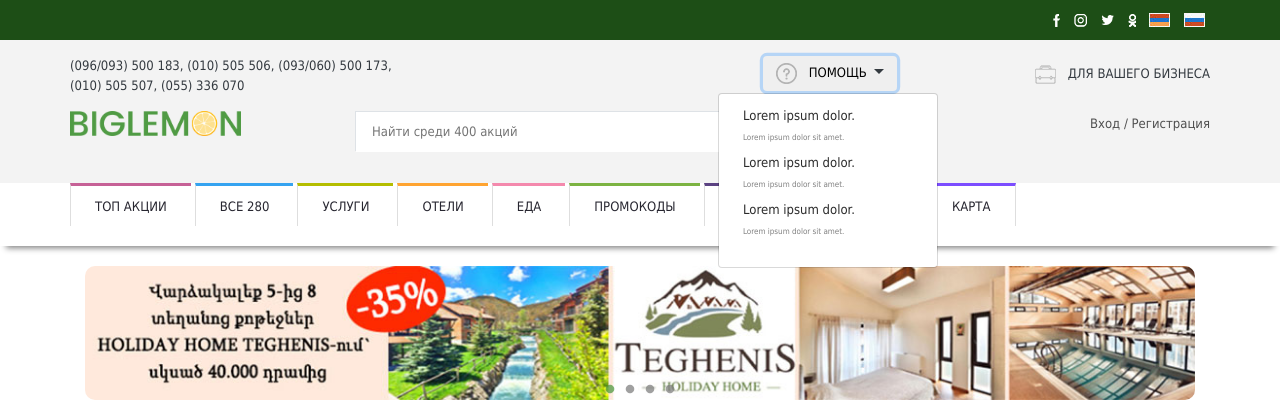
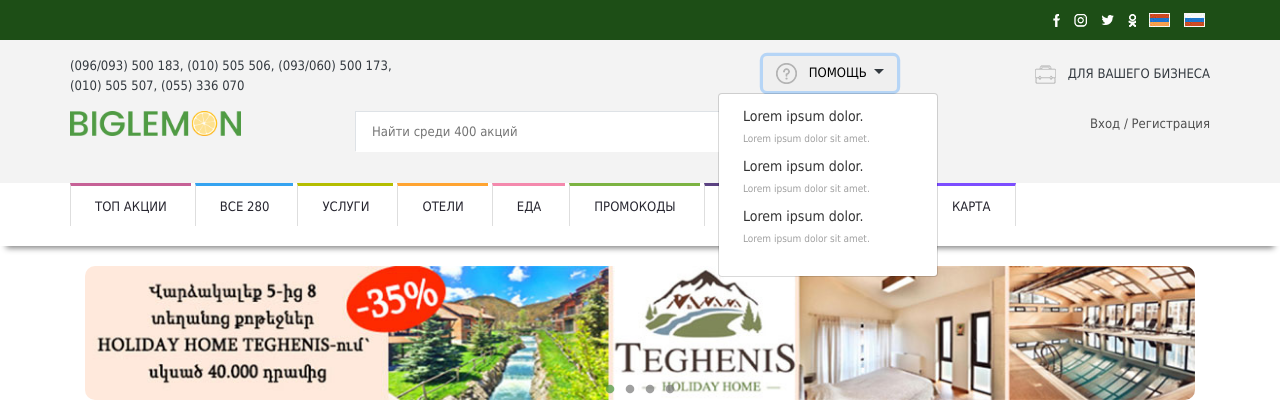
Before and after one commit to hakobyanviktoria8/cupon-site, a PHP site: page / in a window 1280 px wide, after a click on "ПОМОЩЬ". Shown: the top 404 px of the page. Run offline with PHP 8.4, Linux system fonts and the light colour scheme; some libraries are stand-ins or nearby versions.

Commit message:
drope down menu

```diff
--- a/index.css
+++ b/index.css
@@ -25,11 +25,11 @@
 .dropdown-menu{
     margin: 0.125rem -45px 0;
     width: 220px;
-    font-size: 13px;
+    font-size: 14px;
 }
 .dropdown-menu small{
-    color: gray;
-    font-size: 8px;
+    color: rgb(160,160,160);
+    font-size: 10px;
 }
 .help li{
     list-style-type: none;
@@ -40,7 +40,6 @@
     color: #519b42;
 }
 .help .dropdown-item:hover p{
-    color: black;
     font-weight: bold;
 }
 .help .btn{
@@ -54,7 +53,7 @@
     border-left: .4em solid transparent;
 }
 .dropdown-menu p{
-    color: #2b2b2b;
+    color: rgb(51,51,51);
 }
 .header-top div:nth-of-type(2){
     text-align: center;
```
